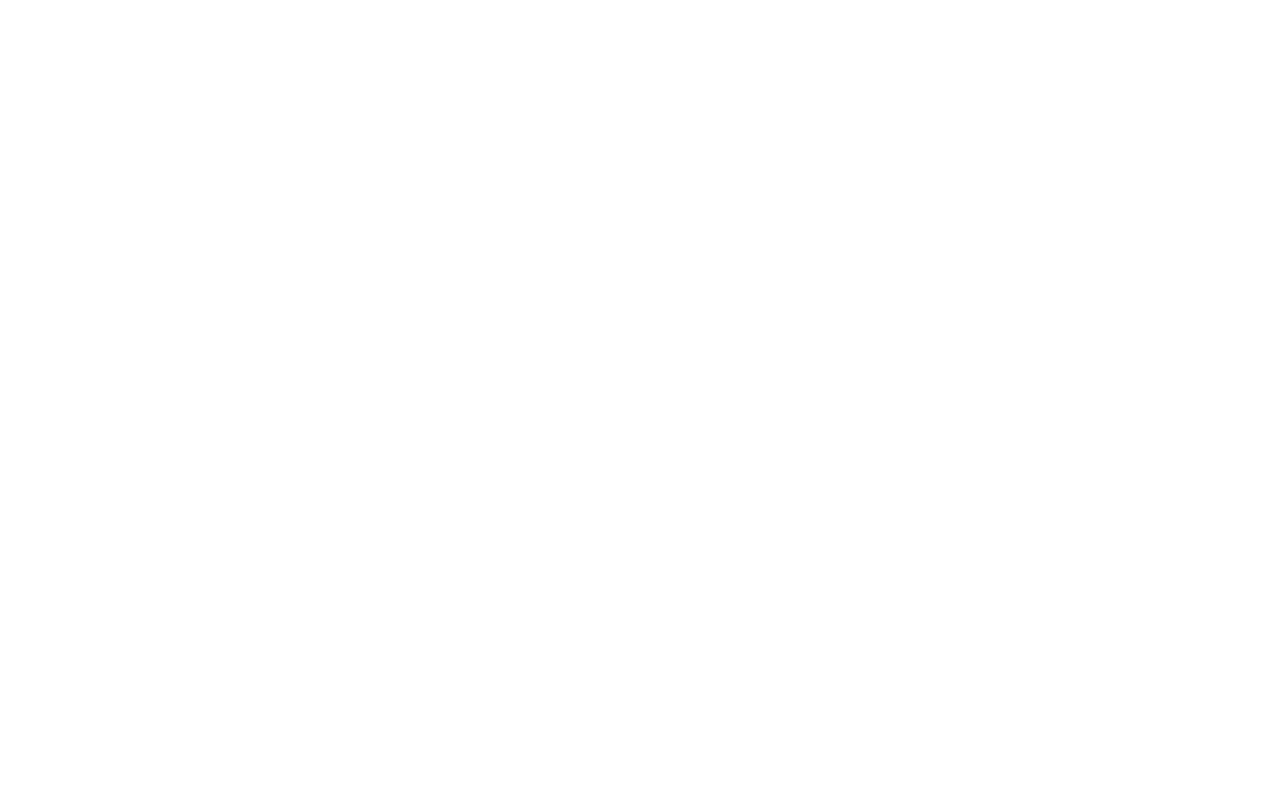
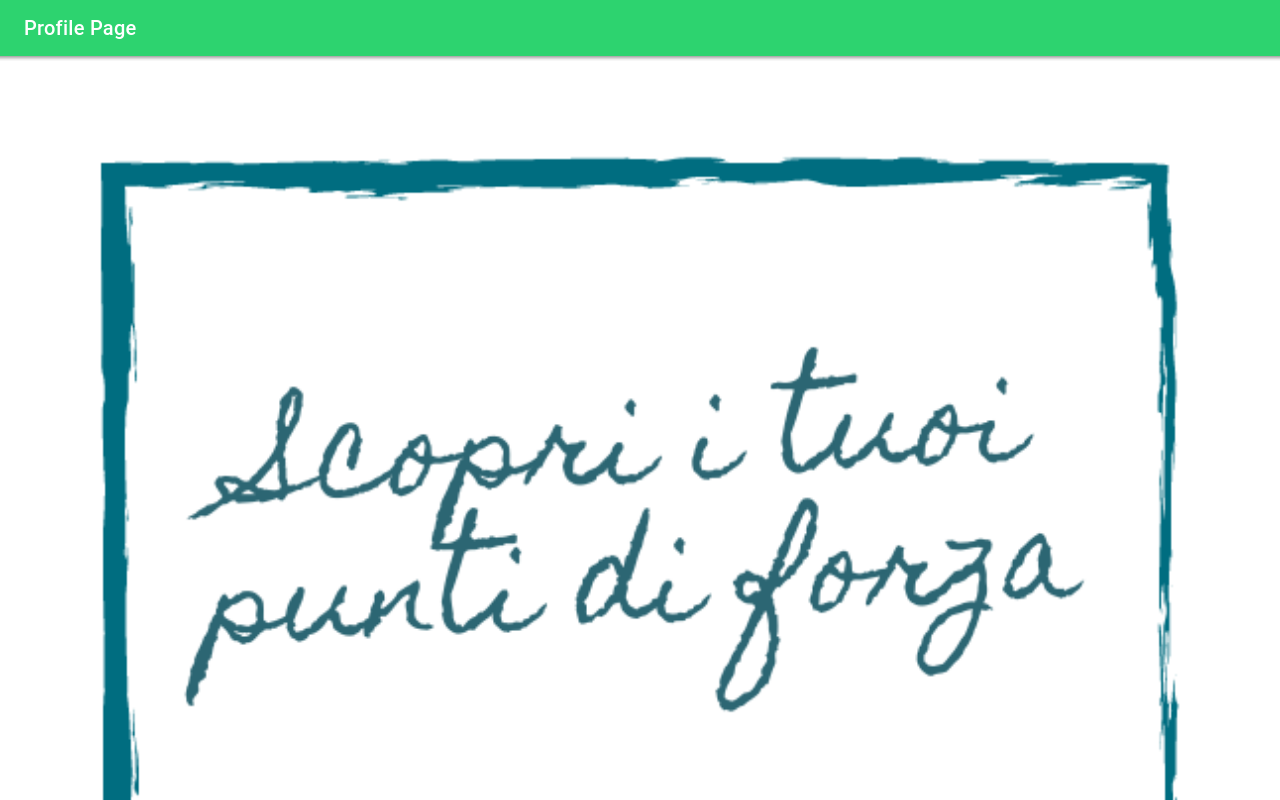
Before and after one commit to AlbertoEusebio/appy, a React (Create React App) app: page /quiz in a window 1280 px wide. Built offline with nearby package versions, Linux system fonts and the light colour scheme.

Commit message:
changes made

```diff
--- a/src/App.tsx
+++ b/src/App.tsx
@@ -27,6 +27,8 @@
 import FelixMeter from './pages/FelixMeter';
 import ProfilePage from './components/ProfilePage';
 import Profile from './pages/Profile';
+import Quiz from './components/Quiz';
+import QuizPage from './pages/QuizPage';
 
 setupIonicReact();
 
@@ -47,6 +49,9 @@
           <Route exact path="/profile">
             <Profile />
           </Route>
+          <Route exact path="/quiz">
+            <QuizPage />
+          </Route>
           <Route exact path="/">
             <Redirect to="/login" />
           </Route>
--- /dev/null
+++ b/src/components/Quiz.tsx
@@ -0,0 +1,23 @@
+import React from 'react';
+import { IonCard, IonContent, IonHeader, IonImg, IonPage, IonRange, IonTitle, IonToolbar } from '@ionic/react';
+
+
+const Quiz: React.FC = () => {
+    return (
+      <IonPage>
+        <IonHeader>
+          <IonToolbar color='success'>
+            <IonTitle>Try the quiz</IonTitle>
+          </IonToolbar>
+        </IonHeader>
+        <IonContent fullscreen>
+            <IonImg src='./assets/quiz/appy.png'>
+
+            </IonImg>
+        </IonContent>
+      </IonPage>
+    );
+  };
+
+
+export default Quiz;
--- /dev/null
+++ b/src/pages/QuizPage.tsx
@@ -0,0 +1,26 @@
+import { IonBackButton, IonButton, IonButtons, IonContent, IonHeader, IonPage, IonTitle, IonToolbar } from '@ionic/react';
+import ExploreContainer from '../components/ExploreContainer';
+import InfiniteScroll from '../components/InfiniteScroll';
+import LoginForm from '../components/LoginForm';
+import ProfilePage from '../components/ProfilePage';
+import Quiz from '../components/Quiz';
+
+const QuizPage: React.FC = () => {
+  return (
+    <IonPage>
+      <IonHeader>
+        <IonToolbar color='success'>
+          <IonTitle>Profile Page</IonTitle>
+          <IonButtons slot="start">
+            <IonBackButton></IonBackButton>
+          </IonButtons>
+        </IonToolbar>
+      </IonHeader>
+      <IonContent fullscreen>
+        <Quiz></Quiz>
+      </IonContent>
+    </IonPage>
+  );
+};
+
+export default QuizPage;
```
Also changed, not shown: public/assets/quiz/appy.png (added).
